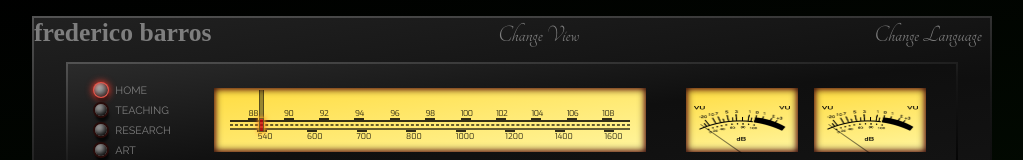
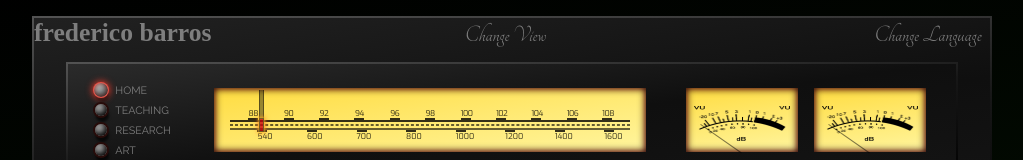
Before and after one commit to fredmbarros/siteNewVersion, a React (Vite) app: page /home in a window 1280 px wide. Shown: the top 160 px of the page, without its empty margins (128-1151 px from the left). Built offline with nearby package versions, Linux system fonts and the light colour scheme; a web font is replaced by a local one.

Commit message:
Tweaked positioning in the cabinet frame

```diff
--- a/src/ChangeLanguage.jsx
+++ b/src/ChangeLanguage.jsx
@@ -22,7 +22,7 @@ const ChangeLanguage = () => {
   };
 
   return (
-    <div className="views-langs-container">
+    <div className="views-langs-container right">
       <button
         onClick={() => changeLanguageWorkflow()}
         type="button"
--- a/src/ChangeView.jsx
+++ b/src/ChangeView.jsx
@@ -24,7 +24,7 @@ const ChangeView = () => {
   };
 
   return (
-    <div className="views-langs-container">
+    <div className="views-langs-container left">
       <button
         onClick={() => changeViewWorkflow()}
         type="button"
--- a/src/style.css
+++ b/src/style.css
@@ -71,6 +71,16 @@ button {
 
 .views-langs-container {
   position: relative;
+  width: 9em;
+  display: flex;
+}
+
+.left {
+  justify-content: left;
+}
+
+.right {
+  justify-content: right;
 }
 
 .views-box {
```
